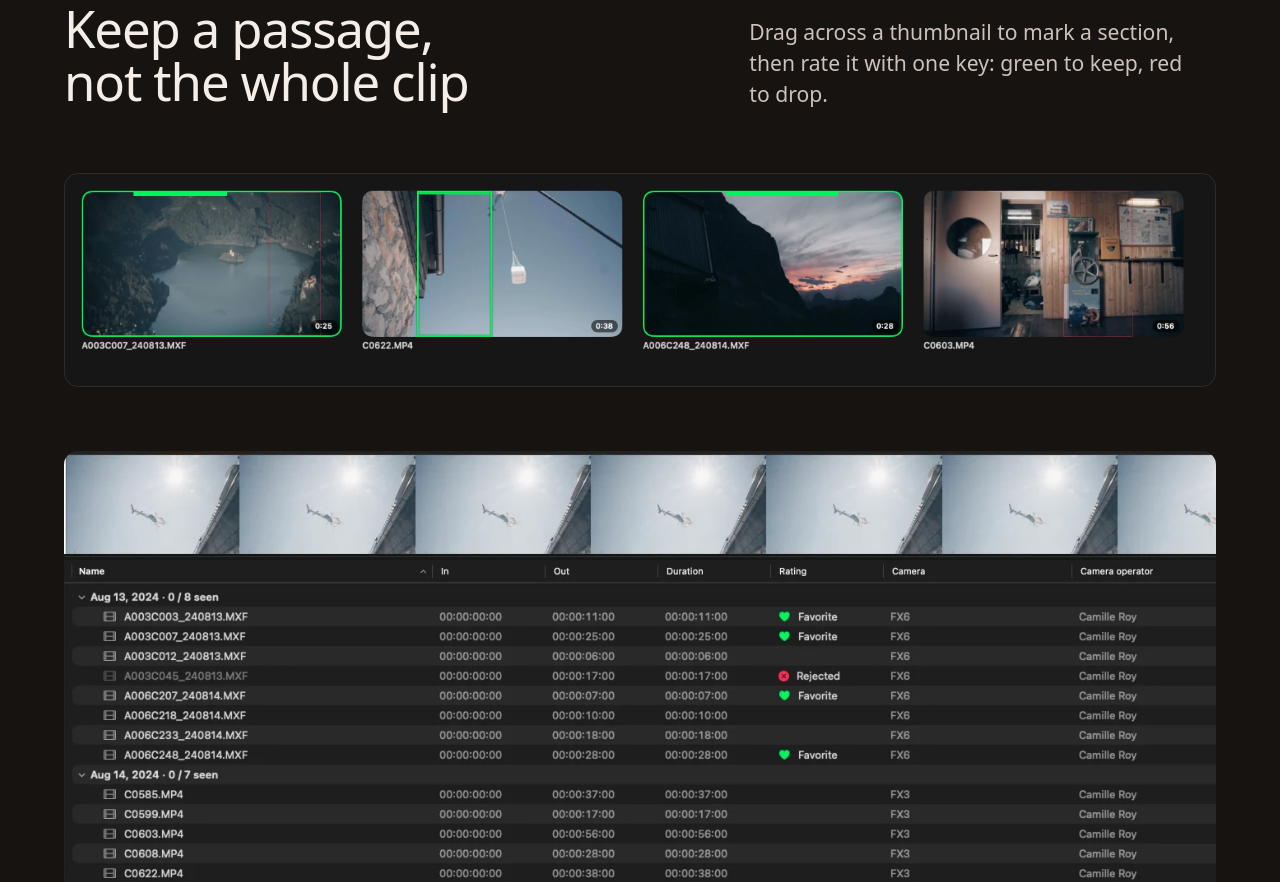
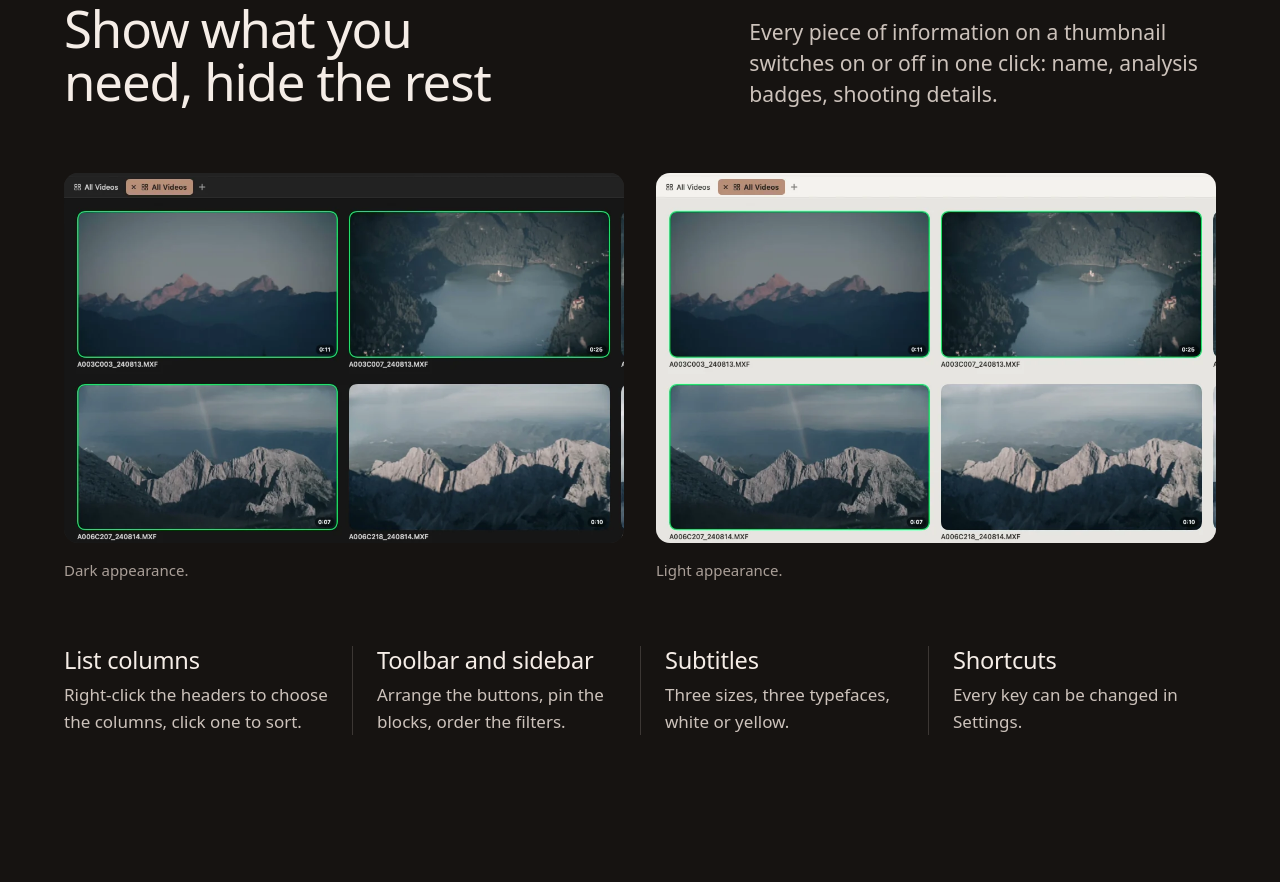
Before and after one commit to sandrophoto/eye-derush, a plain HTML site: page index.html in a window 1280 px wide. Shown: the part 5861-6743 px from the top of the page. Drawn offline with Linux system fonts and the light colour scheme; a web font is replaced by a local one.

Commit message:
Nouvelle section : personnaliser l'affichage (clair ou sombre, colonnes, barres, sous-titres, raccourcis)
Co-Authored-By: Claude Fable 5.2 <noreply@anthropic.com>

```diff
--- a/index.html
+++ b/index.html
@@ -218,6 +218,49 @@
   </div>
 </section>
 
+<section class="section display" id="affichage">
+  <div class="container">
+    <div class="head">
+      <h2 data-en="Show what you need, hide the rest">Affichez ce qui vous sert, masquez le reste</h2>
+      <p class="lead" data-en="Every piece of information on a thumbnail switches on or off in one click: name, analysis badges, shooting details.">Chaque information d’une vignette s’allume ou s’éteint d’un clic : nom, pastilles d’analyse, détails de tournage.</p>
+    </div>
+    <div class="pair" data-reveal>
+      <figure class="shot">
+        <div class="crop crop--cards">
+          <img src="img/shot-grid-fr.webp" data-src-en="img/shot-grid-en.webp" width="2560" height="1400" loading="lazy"
+            alt="La bibliothèque en apparence sombre." data-en-alt="The library in dark appearance.">
+        </div>
+        <figcaption data-en="Dark appearance.">Apparence sombre.</figcaption>
+      </figure>
+      <figure class="shot">
+        <div class="crop crop--cards">
+          <img src="img/shot-grid-light-fr.webp" data-src-en="img/shot-grid-light-en.webp" width="2560" height="1400" loading="lazy"
+            alt="La même bibliothèque en apparence claire." data-en-alt="The same library in light appearance.">
+        </div>
+        <figcaption data-en="Light appearance.">Apparence claire.</figcaption>
+      </figure>
+    </div>
+    <dl class="facts facts--4" data-reveal>
+      <div>
+        <dt data-en="List columns">Colonnes de la liste</dt>
+        <dd data-en="Right-click the headers to choose the columns, click one to sort.">Clic droit sur les en-têtes pour choisir les colonnes, clic pour trier.</dd>
+      </div>
+      <div>
+        <dt data-en="Toolbar and sidebar">Barre d’outils et barre latérale</dt>
+        <dd data-en="Arrange the buttons, pin the blocks, order the filters.">Rangez les boutons, épinglez les blocs, ordonnez les filtres.</dd>
+      </div>
+      <div>
+        <dt data-en="Subtitles">Sous-titres</dt>
+        <dd data-en="Three sizes, three typefaces, white or yellow.">Trois tailles, trois polices, blanc ou jaune.</dd>
+      </div>
+      <div>
+        <dt data-en="Shortcuts">Raccourcis</dt>
+        <dd data-en="Every key can be changed in Settings.">Chaque touche se change dans les Réglages.</dd>
+      </div>
+    </dl>
+  </div>
+</section>
+
 <section class="section mark" id="sections">
   <div class="container">
     <div class="head">
--- a/site.css
+++ b/site.css
@@ -73,6 +73,7 @@ h2 { font: 500 var(--text-section)/1.04 var(--font-display); letter-spacing: var
 .crop--clip { --x: 0; --y: 0; --w: 2560; --h: 1210; }
 .crop--window { --x: 0; --y: 0; --w: 2560; --h: 1400; }
 .crop--list { --x: 271; --y: 96; --w: 1400; --h: 590; }
+.crop--cards { --x: 271; --y: 58; --w: 1000; --h: 660; }
 .shot--bleed .crop { border-radius: var(--space-xs); }
 .crop > img { position: absolute; max-width: none; height: auto; width: calc(2560 / var(--w) * 100%); left: calc(var(--x) / var(--w) * -100%); top: calc(var(--y) / var(--h) * -100%); }
 .shot figcaption { margin-top: var(--space-md); font-size: var(--text-sm); color: var(--color-muted); }
@@ -97,6 +98,7 @@ h2 { font: 500 var(--text-section)/1.04 var(--font-display); letter-spacing: var
 .duo h3 { font: 500 var(--text-2xl)/1.1 var(--font-display); letter-spacing: -0.015em; max-width: 14ch; }
 .duo p { max-width: 34ch; color: var(--color-ink-2); }
 .shot--list { margin-top: var(--space-2xl); }
+.pair { display: grid; grid-template-columns: repeat(2, minmax(0, 1fr)); gap: var(--gap-columns); }
 
 /* Hors ligne : la phrase en grand, à gauche ; la précision à droite. */
 .offline .statement { max-width: 16ch; margin-bottom: 0; }
@@ -174,7 +176,7 @@ h2 { font: 500 var(--text-section)/1.04 var(--font-display); letter-spacing: var
 }
 @media (max-width: 40rem) {
   .nav__soon { display: none; }
-  .facts--3, .facts--4, .cost__lists, .panels { grid-template-columns: minmax(0, 1fr); }
+  .facts--3, .facts--4, .cost__lists, .panels, .pair { grid-template-columns: minmax(0, 1fr); }
   .facts > div { padding-inline: 0; border-left: 0; }
   .query { white-space: normal; text-align: left; padding-block: var(--space-xs); }
   .signup__row { flex-wrap: wrap; }
```
Also changed, not shown: img/shot-grid-light-en.webp (added), img/shot-grid-light-fr.webp (added).
